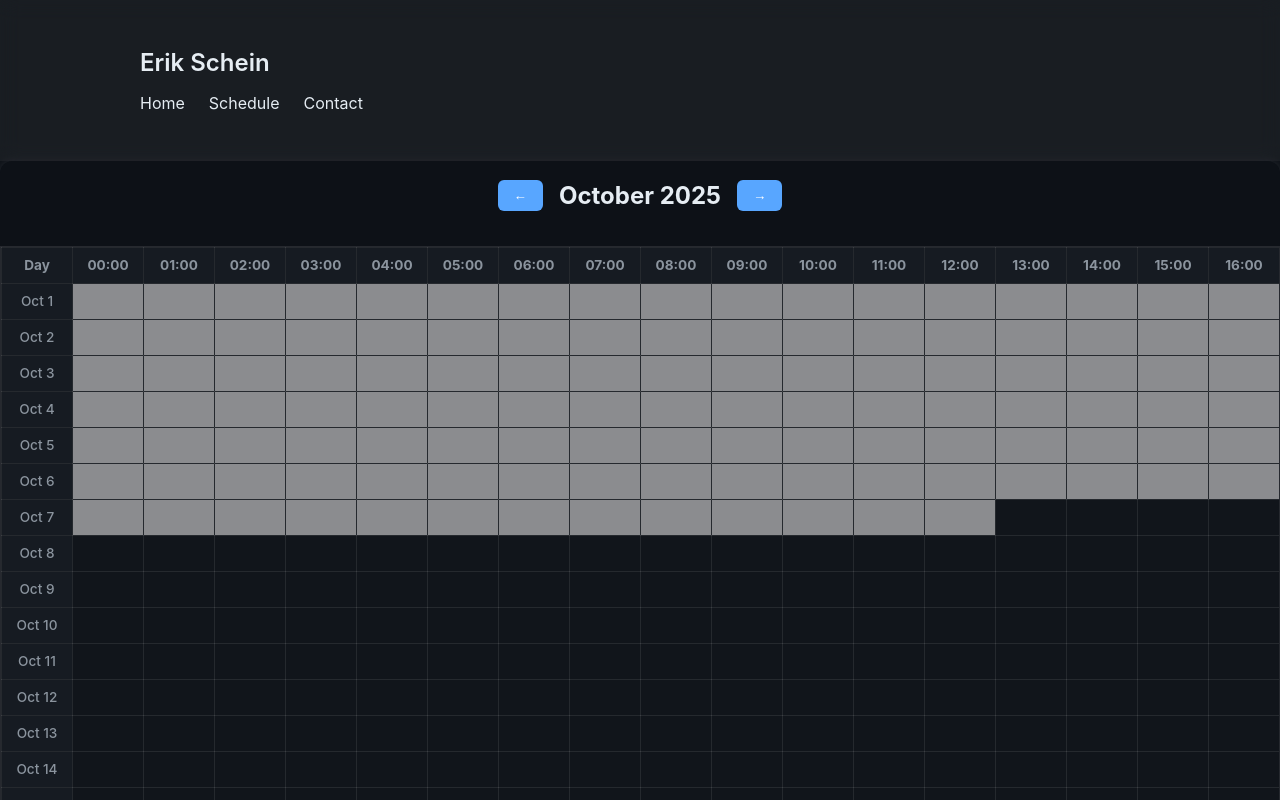
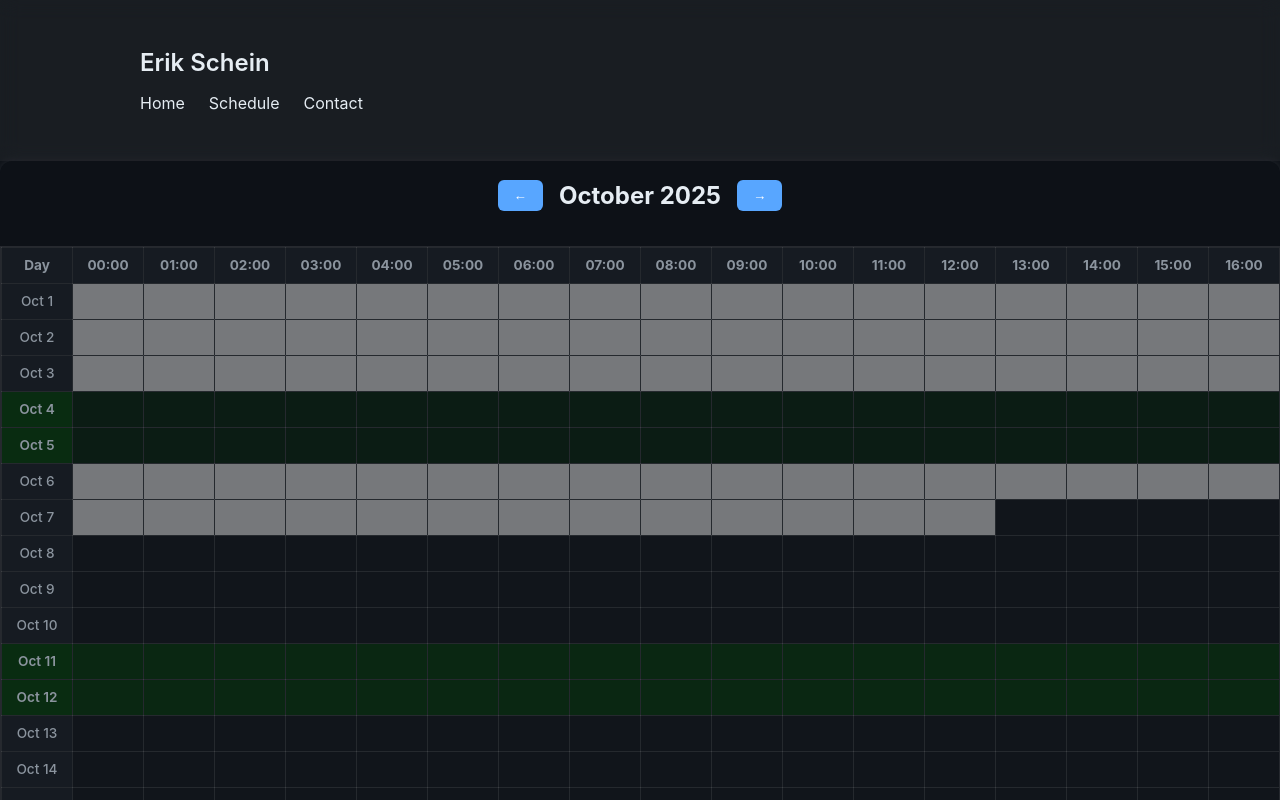
Before and after one commit to scheinerik/my-website, a React (Vite) app: page /schedule in a window 1280 px wide. Shown: the top 800 px of the page. Built offline with nearby package versions, Linux system fonts and the light colour scheme; no server answers.

Commit message:
adding weekend green

```diff
--- a/src/components/Schedule.jsx
+++ b/src/components/Schedule.jsx
@@ -143,13 +143,19 @@ export default function Schedule() {
           <tbody>
             {Array.from({ length: daysInMonth }, (_, i) => {
               const day = i + 1;
+              const isWeekend =
+                [0, 6].includes(
+                  new Date(currentYear, currentMonth, day).getDay()
+                ); // Sunday(0) or Saturday(6)
               return (
                 <tr
                   key={day}
                   onClick={() => handleSelectDay(day)}
                   className={selectedDay === day ? "selected-day" : ""}
                 >
-                  <td className="day-label">
+                  <td
+                    className={`day-label ${isWeekend ? "weekend-day" : ""}`}
+                  >
                     {monthName.slice(0, 3)} {day}
                   </td>
 
@@ -172,9 +178,12 @@ export default function Schedule() {
                     return (
                       <td
                         key={hourIndex}
-                        className={`schedule-cell ${isPast ? "past-cell" : ""}`}
+                        className={`schedule-cell
+                          ${isPast ? "past-cell" : ""}
+                          ${isWeekend ? "weekend-cell" : ""}`}
                       >
-                        {match && hourIndex === parseInt(match.start.split(":")[0]) && (
+                        {match &&
+                          hourIndex === parseInt(match.start.split(":")[0]) && (
                             <div
                               className="event-block"
                               style={{
@@ -188,7 +197,9 @@ export default function Schedule() {
                                   70
                                 }px`,
                               }}
-                            onDoubleClick={() => handleDeleteEvent(match.id)}
+                              onDoubleClick={() =>
+                                handleDeleteEvent(match.id)
+                              }
                             >
                               {match.title}
                             </div>
--- a/src/styles/Schedule.css
+++ b/src/styles/Schedule.css
@@ -148,9 +148,18 @@
 
 .past-cell {
   background-color: #e0e0e0 !important;
+  opacity: 0.5;
+}
+
+.past-cell:hover {
   opacity: 0.6;
 }
 
-.past-cell:hover {
-  opacity: 0.8;
+.weekend-cell {
+  background-color: rgba(0, 128, 0, 0.2) !important;
 }
+
+.weekend-day {
+  background-color: rgba(0, 128, 0, 0.25) !important;
+  font-weight: 600;
+}
```
Lines whose indentation alone changed are shown as unchanged.
